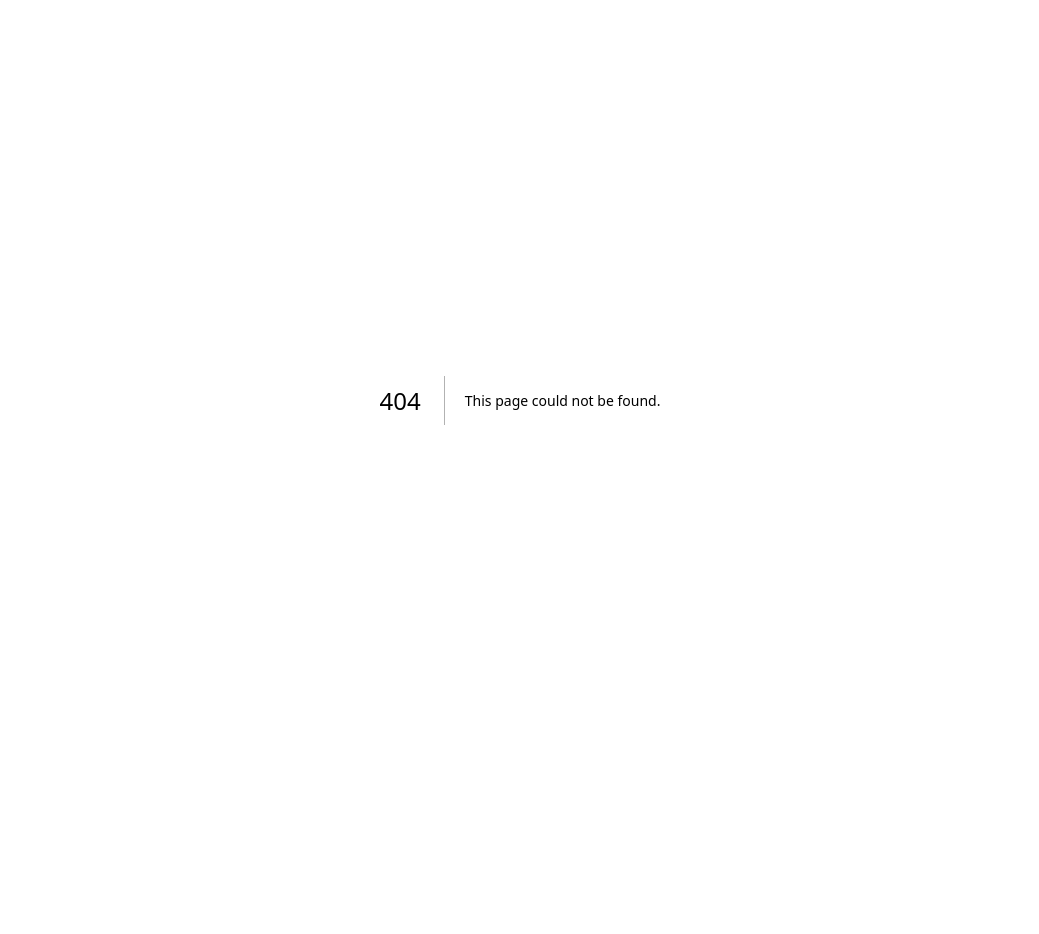
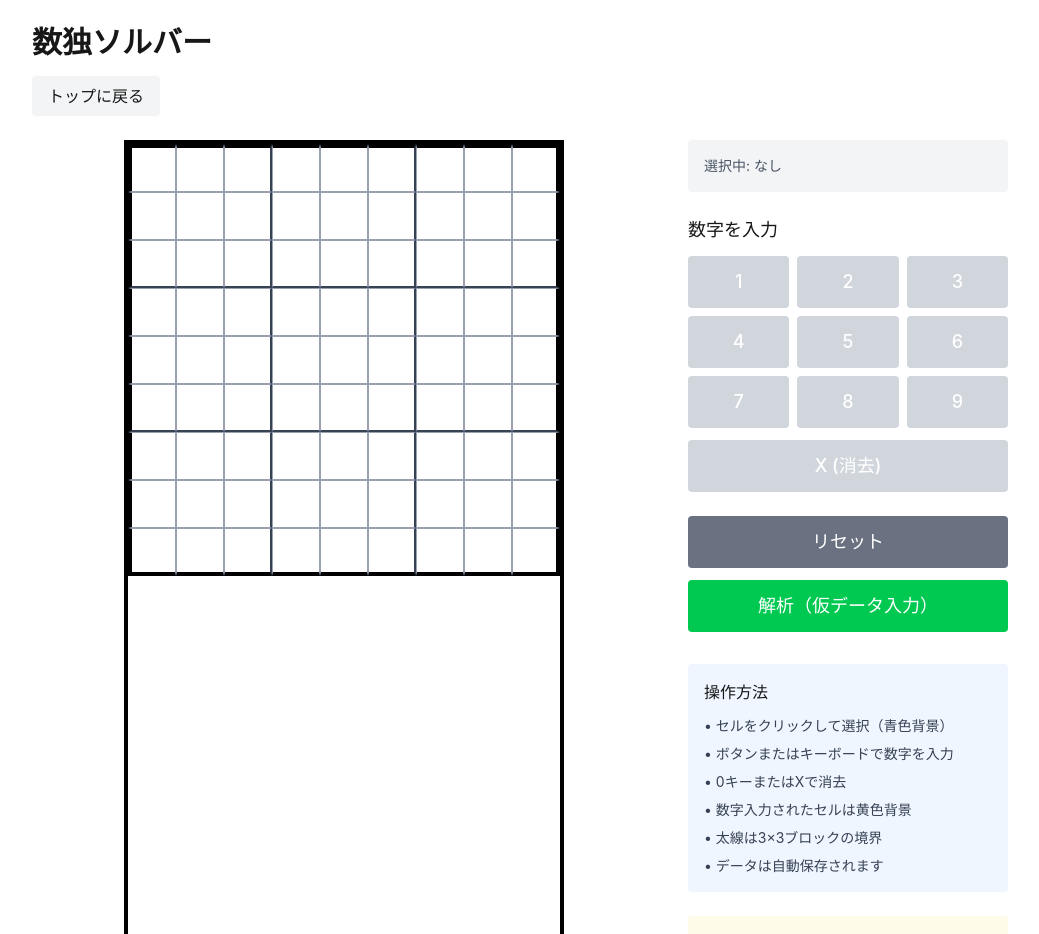
Before and after one commit to izmktr/riddletools, a Next.js app: page /sudoku in a window 1280 px wide. Before the commit this address had no page. Shown: the top 934 px of the page, without its empty margins (120-1159 px from the left). Before the commit the page ends 800 px from the top, so only its background shows below. Built offline with nearby package versions, Linux system fonts and the light colour scheme.

Commit message:
feat: 数独ソルバーを追加

```diff
--- a/src/app/page.tsx
+++ b/src/app/page.tsx
@@ -16,6 +16,7 @@ export default function Home() {
   const Solver = [
     ["しりとりソルバー", "/shiritori"],
     ["スケルトンソルバー", "/skeleton"],
+    ["数独ソルバー", "/sudoku"],
     ["覆面算ソルバー", "/cryptarithmetic"],
   ];
 
--- /dev/null
+++ b/src/app/sudoku/page.tsx
@@ -0,0 +1,247 @@
+'use client';
+
+import { useState, useEffect, useCallback } from 'react';
+import Link from 'next/link';
+
+type CellValue = string | null;
+type SudokuBoard = CellValue[][];
+
+export default function SudokuSolver() {
+  const [board, setBoard] = useState<SudokuBoard>(() =>
+    Array(9).fill(null).map(() => Array(9).fill(null))
+  );
+  const [selectedCell, setSelectedCell] = useState<{row: number, col: number} | null>(null);
+
+  // セッションストレージから復元
+  useEffect(() => {
+    const saved = sessionStorage.getItem('sudoku-board');
+    if (saved) {
+      try {
+        const parsedBoard = JSON.parse(saved);
+        setBoard(parsedBoard);
+      } catch (error) {
+        console.error('Failed to parse saved board:', error);
+      }
+    }
+  }, []);
+
+  // セッションストレージに保存
+  const saveToStorage = useCallback((newBoard: SudokuBoard) => {
+    sessionStorage.setItem('sudoku-board', JSON.stringify(newBoard));
+  }, []);
+
+  // セルをクリック
+  const handleCellClick = (row: number, col: number) => {
+    setSelectedCell({ row, col });
+  };
+
+  // 数字ボタンをクリック
+  const handleNumberClick = (value: string | null) => {
+    if (!selectedCell) return;
+
+    const newBoard = board.map((row, rowIndex) =>
+      row.map((cell, colIndex) => {
+        if (rowIndex === selectedCell.row && colIndex === selectedCell.col) {
+          return value;
+        }
+        return cell;
+      })
+    );
+
+    setBoard(newBoard);
+    saveToStorage(newBoard);
+  };
+
+  // キーボード入力
+  useEffect(() => {
+    const handleKeyPress = (e: KeyboardEvent) => {
+      if (!selectedCell) return;
+
+      let value: string | null = null;
+      if (e.key >= '1' && e.key <= '9') {
+        value = e.key;
+      } else if (e.key === '0' || e.key.toLowerCase() === 'x') {
+        value = null;
+      } else {
+        return;
+      }
+
+      handleNumberClick(value);
+    };
+
+    window.addEventListener('keydown', handleKeyPress);
+    return () => window.removeEventListener('keydown', handleKeyPress);
+  }, [selectedCell, board]);
+
+  // リセット
+  const handleReset = () => {
+    const emptyBoard = Array(9).fill(null).map(() => Array(9).fill(null));
+    setBoard(emptyBoard);
+    saveToStorage(emptyBoard);
+    setSelectedCell(null);
+  };
+
+  // 解析（仮データを入力）
+  const handleAnalyze = () => {
+    const newBoard = board.map((row, rowIndex) =>
+      row.map((cell, colIndex) => {
+        if (cell === null) {
+          // 左上から詰めて1-9を入力
+          const cellNumber = rowIndex * 9 + colIndex + 1;
+          return ((cellNumber - 1) % 9 + 1).toString();
+        }
+        return cell;
+      })
+    );
+
+    setBoard(newBoard);
+    saveToStorage(newBoard);
+  };
+
+  // セルのスタイルを取得
+  const getCellStyle = (row: number, col: number) => {
+    const baseStyle = 'w-12 h-12 border border-gray-400 flex items-center justify-center cursor-pointer text-lg font-medium';
+    const selectedStyle = selectedCell?.row === row && selectedCell?.col === col ? ' bg-blue-200' : '';
+    const filledStyle = board[row][col] ? ' bg-yellow-100' : ' bg-white hover:bg-gray-100';
+
+    // 境界線のスタイル
+    let borderStyle = '';
+
+    // 右境界（3列目と6列目は中太線、9列目は太線）
+    if (col === 2 || col === 5) {
+      borderStyle += ' border-r-2 border-r-gray-700';
+    } else if (col === 8) {
+      borderStyle += ' border-r-4 border-r-black';
+    }
+
+    // 下境界（3行目と6行目は中太線、9行目は太線）
+    if (row === 2 || row === 5) {
+      borderStyle += ' border-b-2 border-b-gray-700';
+    } else if (row === 8) {
+      borderStyle += ' border-b-4 border-b-black';
+    }
+
+    // 左境界（最初の列は太線）
+    if (col === 0) {
+      borderStyle += ' border-l-4 border-l-black';
+    }
+
+    // 上境界（最初の行は太線）
+    if (row === 0) {
+      borderStyle += ' border-t-4 border-t-black';
+    }
+
+    return baseStyle + selectedStyle + filledStyle + borderStyle;
+  };
+
+  return (
+    <main className="max-w-5xl mx-auto p-6">
+      <h1 className="text-3xl font-bold mb-4">数独ソルバー</h1>
+
+      <div className="flex items-center mb-6 gap-2">
+        <Link href="/" className="inline-block px-4 py-2 bg-gray-100 rounded hover:bg-gray-200">
+          トップに戻る
+        </Link>
+      </div>
+
+      <div className="flex flex-col xl:flex-row gap-8">
+        {/* 数独盤面 */}
+        <div className="flex-1 flex justify-center">
+          <div className="inline-block border-4 border-black">
+            {board.map((row, rowIndex) => (
+              <div key={rowIndex} className="flex">
+                {row.map((cell, colIndex) => (
+                  <div
+                    key={`${rowIndex}-${colIndex}`}
+                    className={getCellStyle(rowIndex, colIndex)}
+                    onClick={() => handleCellClick(rowIndex, colIndex)}
+                  >
+                    {cell}
+                  </div>
+                ))}
+              </div>
+            ))}
+          </div>
+        </div>
+
+        {/* コントロールパネル */}
+        <div className="w-full xl:w-80">
+          {/* 選択中のセル表示 */}
+          <div className="mb-6 p-4 bg-gray-100 rounded">
+            <p className="text-sm text-gray-600">
+              選択中: {selectedCell ? `行${selectedCell.row + 1}, 列${selectedCell.col + 1}` : 'なし'}
+            </p>
+            {selectedCell && (
+              <p className="text-sm text-gray-600 mt-1">
+                現在の値: {board[selectedCell.row][selectedCell.col] || '空'}
+              </p>
+            )}
+          </div>
+
+          {/* 数字ボタン */}
+          <div className="mb-6">
+            <h3 className="text-lg font-medium mb-3">数字を入力</h3>
+            <div className="grid grid-cols-3 gap-2 mb-3">
+              {[1, 2, 3, 4, 5, 6, 7, 8, 9].map(num => (
+                <button
+                  key={num}
+                  className="px-4 py-3 bg-blue-500 text-white rounded hover:bg-blue-600 disabled:bg-gray-300 text-lg font-medium"
+                  onClick={() => handleNumberClick(num.toString())}
+                  disabled={!selectedCell}
+                >
+                  {num}
+                </button>
+              ))}
+            </div>
+            <button
+              className="w-full px-4 py-3 bg-red-500 text-white rounded hover:bg-red-600 disabled:bg-gray-300 text-lg font-medium"
+              onClick={() => handleNumberClick(null)}
+              disabled={!selectedCell}
+            >
+              X (消去)
+            </button>
+          </div>
+
+          {/* 操作ボタン */}
+          <div className="space-y-3">
+            <button
+              className="w-full px-4 py-3 bg-gray-500 text-white rounded hover:bg-gray-600 text-lg font-medium"
+              onClick={handleReset}
+            >
+              リセット
+            </button>
+            <button
+              className="w-full px-4 py-3 bg-green-500 text-white rounded hover:bg-green-600 text-lg font-medium"
+              onClick={handleAnalyze}
+            >
+              解析（仮データ入力）
+            </button>
+          </div>
+
+          {/* 操作説明 */}
+          <div className="mt-8 p-4 bg-blue-50 rounded">
+            <h3 className="font-medium mb-3">操作方法</h3>
+            <ul className="text-sm text-gray-700 space-y-2">
+              <li>• セルをクリックして選択（青色背景）</li>
+              <li>• ボタンまたはキーボードで数字を入力</li>
+              <li>• 0キーまたはXで消去</li>
+              <li>• 数字入力されたセルは黄色背景</li>
+              <li>• 太線は3×3ブロックの境界</li>
+              <li>• データは自動保存されます</li>
+            </ul>
+          </div>
+
+          {/* 数独のルール */}
+          <div className="mt-6 p-4 bg-yellow-50 rounded">
+            <h3 className="font-medium mb-3">数独のルール</h3>
+            <ul className="text-sm text-gray-700 space-y-2">
+              <li>• 各行に1〜9の数字を1つずつ</li>
+              <li>• 各列に1〜9の数字を1つずつ</li>
+              <li>• 各3×3ブロックに1〜9の数字を1つずつ</li>
+            </ul>
+          </div>
+        </div>
+      </div>
+    </main>
+  );
+}
```
